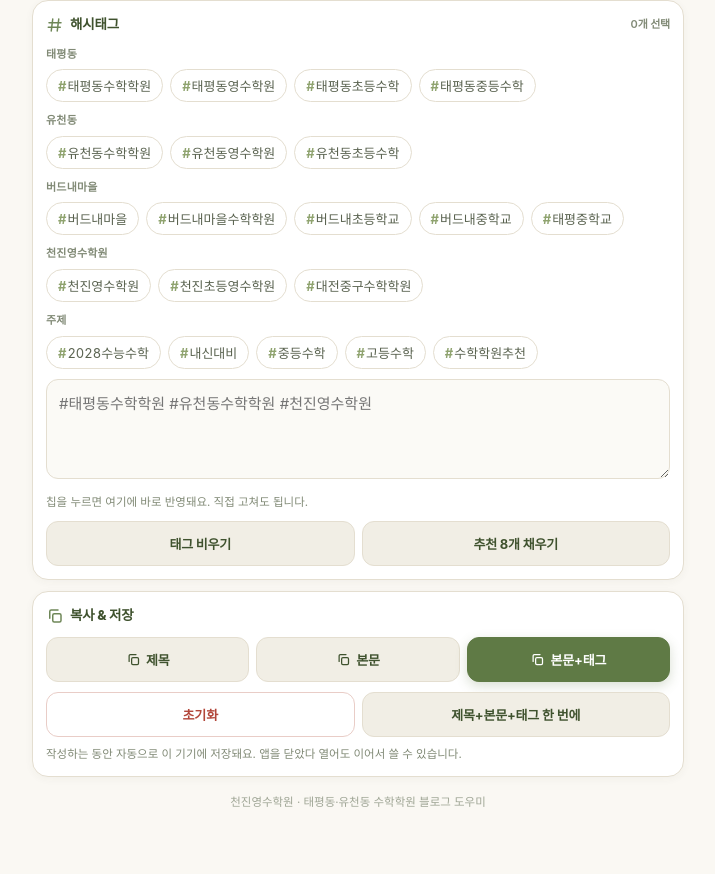
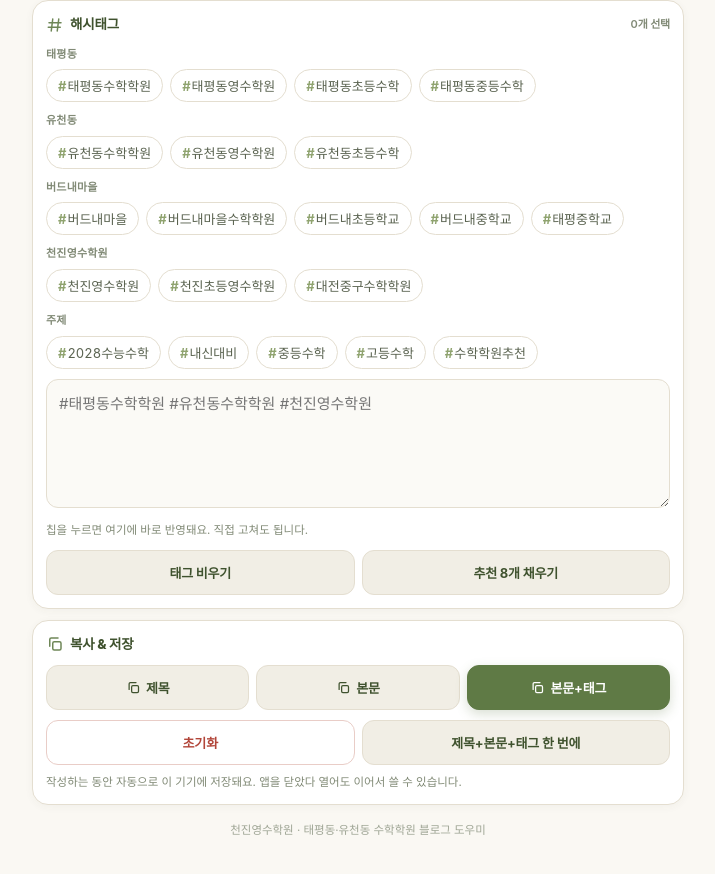
Before and after one commit to chriatmaspig-blip/eunjeong-tools, a plain HTML site: page blog.html in a window 1280 px wide. Shown: the part 1756-2630 px from the top of the page, without its empty margins (282-997 px from the left). Drawn offline with Linux system fonts and the light colour scheme.

Commit message:
블로그 도우미: 태그 입력창 높이 조정

```diff
--- a/blog.html
+++ b/blog.html
@@ -321,7 +321,7 @@ noscript{display:block;padding:16px;font-size:13px;color:var(--bad)}
     </h2>
     <div id="tagGroups"></div>
     <div style="margin-top:10px">
-      <textarea id="tags" rows="3" placeholder="#태평동수학학원 #유천동수학학원 #천진영수학원" style="min-height:76px;font-size:15px;line-height:1.7"></textarea>
+      <textarea id="tags" rows="4" placeholder="#태평동수학학원 #유천동수학학원 #천진영수학원" style="min-height:104px;font-size:15px;line-height:1.75;resize:vertical"></textarea>
       <div class="hint"><span>칩을 누르면 여기에 바로 반영돼요. 직접 고쳐도 됩니다.</span></div>
     </div>
     <div class="row-btn">
```
